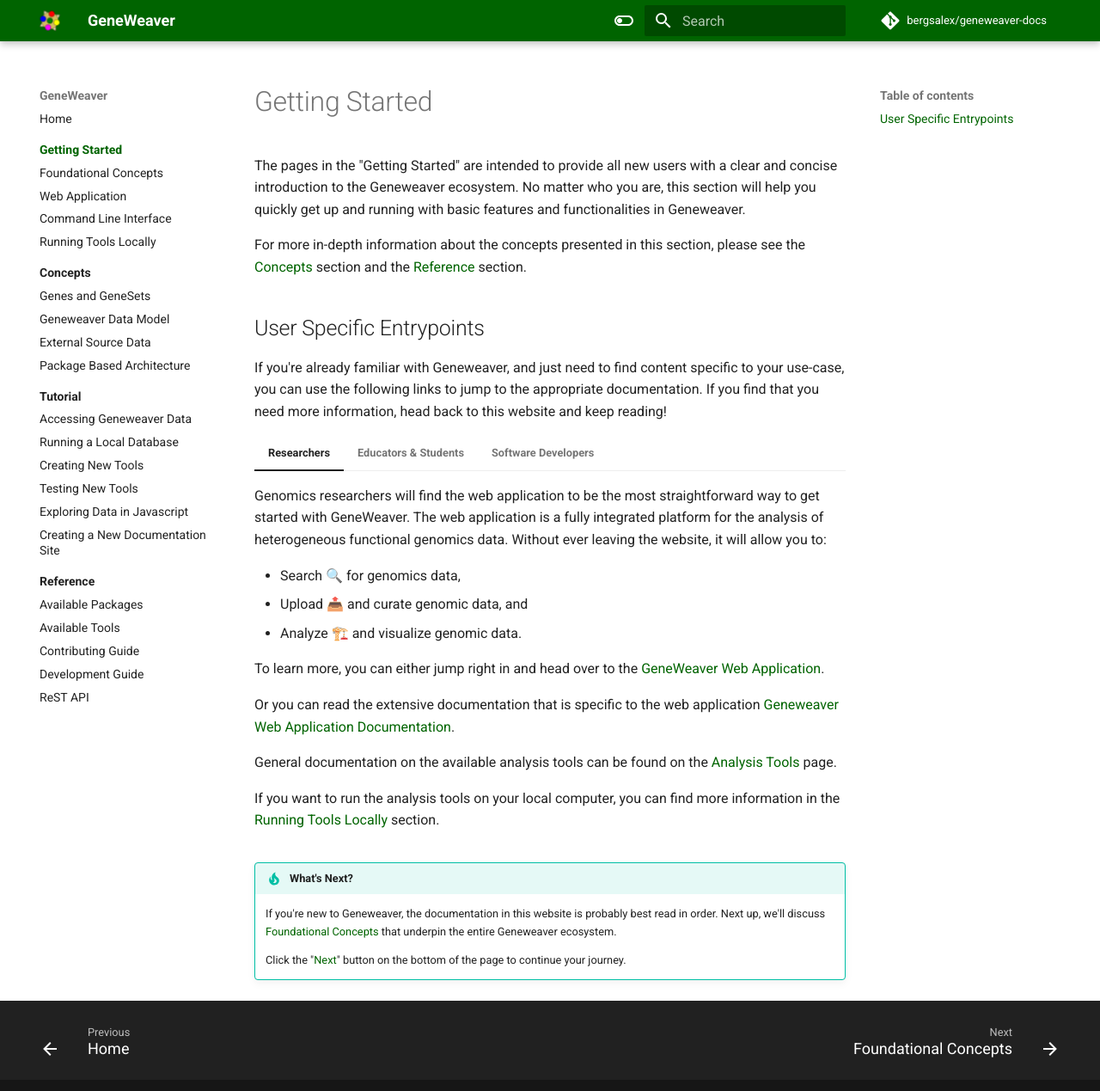
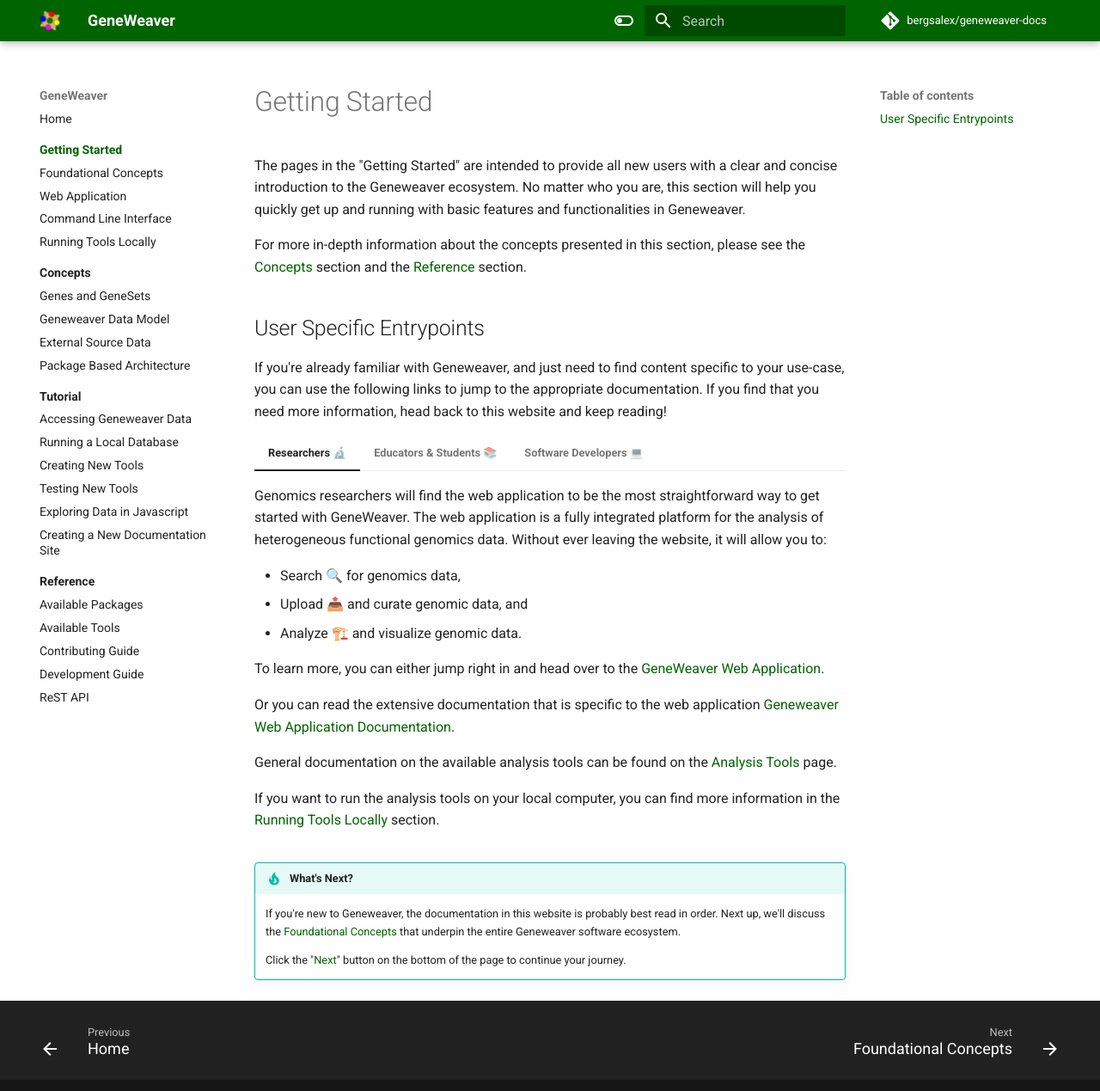
Before and after one commit to TheJacksonLaboratory/geneweaver-docs, an MkDocs documentation site: the page built from docs/getting-started/index.md, in a window 1280 px wide and 1280 px high. Shown: the top 1269 px of the window at 86% size. Built offline with MkDocs 1.6.1 and Material for MkDocs 9.7.7, drawn with Linux system fonts in a browser that asks for light colours; comment, search, counter and statistics services are not loaded.

Commit message:
Minor consistencty updates

```diff
--- a/docs/getting-started/index.md
+++ b/docs/getting-started/index.md
@@ -13,7 +13,7 @@
 your use-case, you can use the following links to jump to the appropriate documentation.
 If you find that you need more information, head back to this website and keep reading!
 
-=== "Researchers"
+=== "Researchers 🔬"
     Genomics researchers will find the web application to be the most straightforward
     way to get started with GeneWeaver. The web application is a fully integrated platform
     for the analysis of heterogeneous functional genomics data. Without ever leaving the
@@ -36,19 +36,20 @@
     information in the [Running Tools Locally](./running-tools-locally.md) section.
 
 
-=== "Educators & Students"
+=== "Educators & Students 📚"
     Educators and students will find the ecosystem of software packages to be the most
     straightforward way to get started with GeneWeaver. The ecosystem of software packages
     is a collection of python packages that are used to build the GeneWeaver web application.
 
-=== "Software Developers"
+=== "Software Developers 💻"
     If you just want to get started using Geneweaver to build cool stuff 💻, the
     [Available Packages](../reference/available-packages.md) section might be what you
     want.
 
 !!! tip "What's Next?"
     If you're new to Geneweaver, the documentation in this website is probably best read
-    in order. Next up, we'll discuss [Foundational Concepts](./foundational-concepts.md)
-    that underpin the entire Geneweaver ecosystem.
+    in order. Next up, we'll discuss the
+    [Foundational Concepts](./foundational-concepts.md) that underpin the entire
+    Geneweaver software ecosystem.
 
     Click the "[Next](./foundational-concepts.md)" button on the bottom of the page to continue your journey.
```
Also changed, not shown: docs/getting-started/foundational-concepts.md (+5 -5 lines), docs/getting-started/running-tools-locally.md (+5 -0 lines), docs/index.md (+5 -4 lines).
